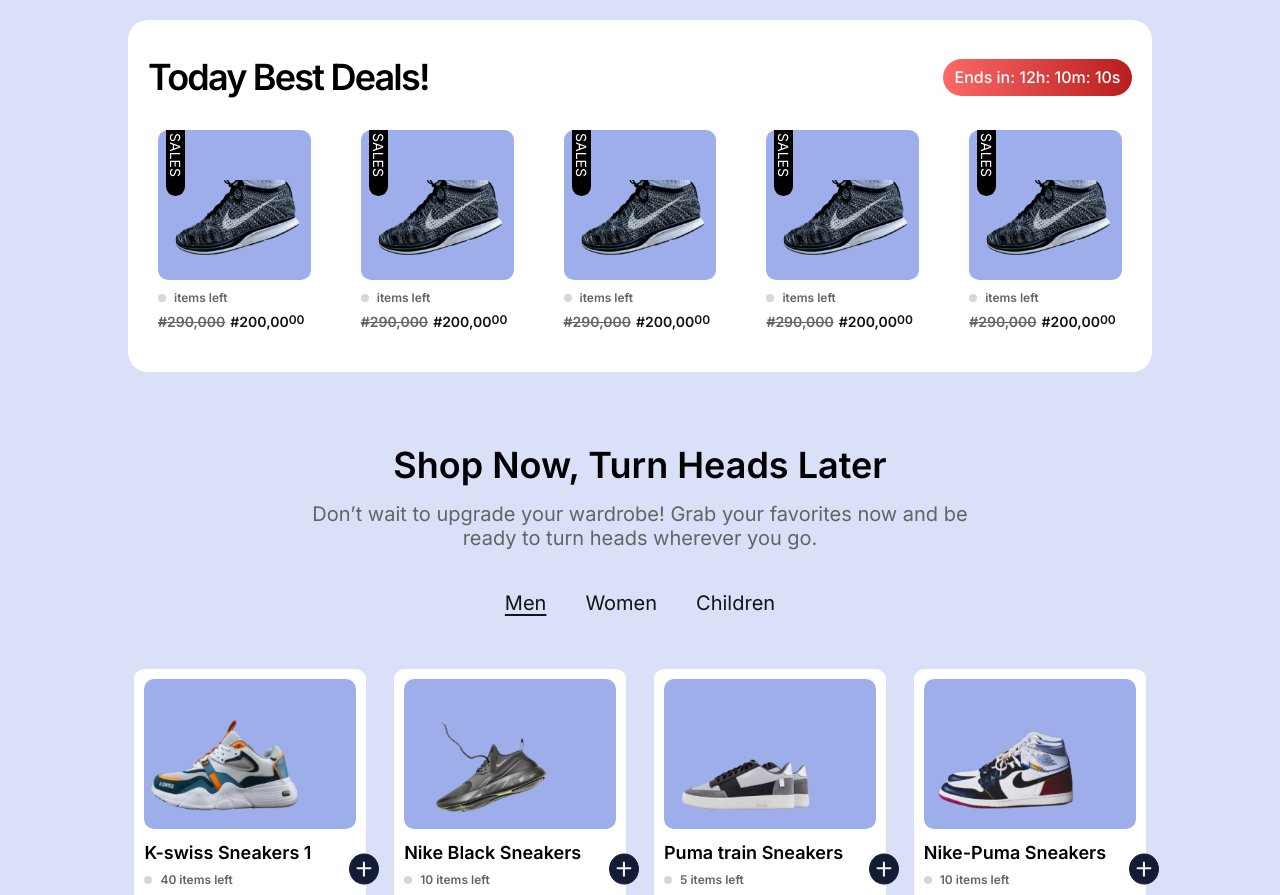
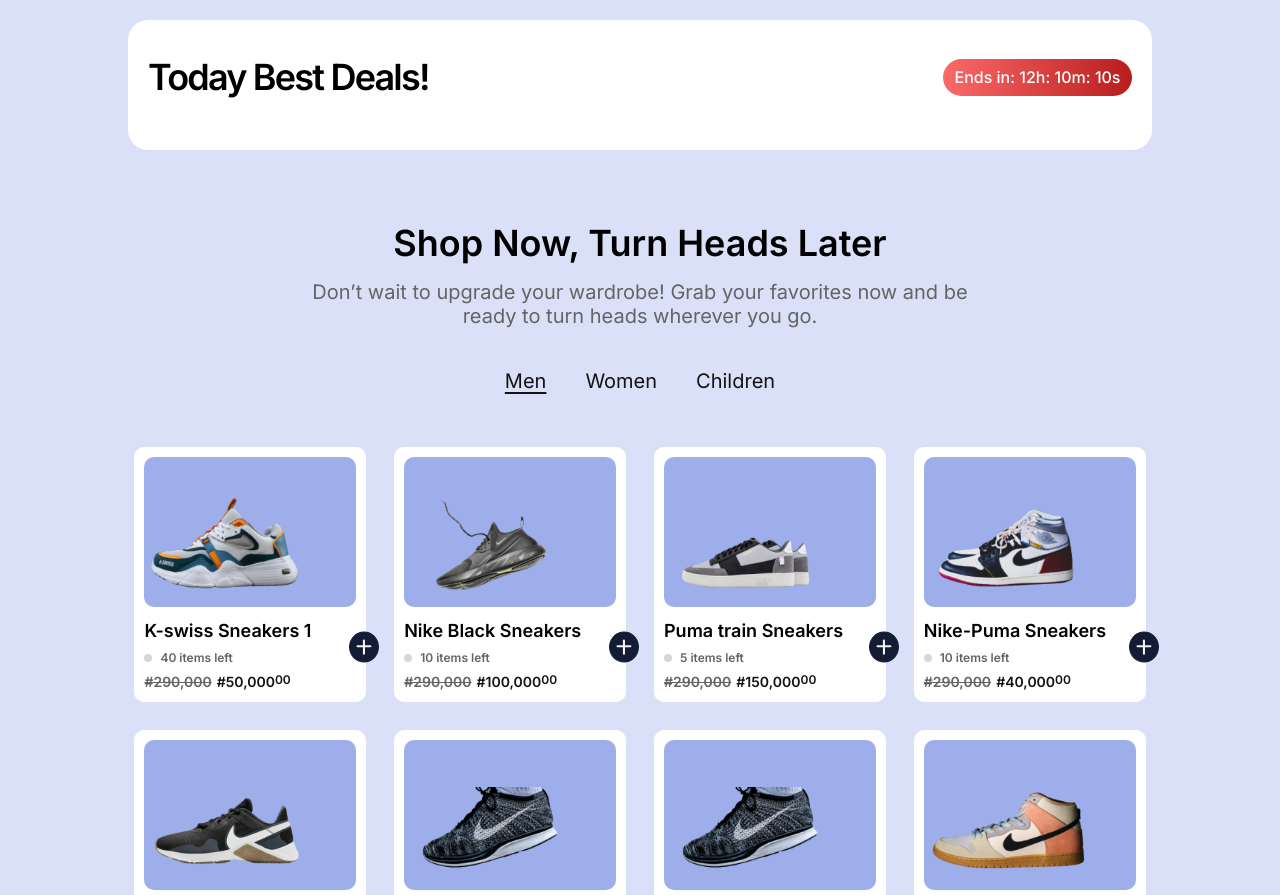
Before and after one commit to professor-12/online_shop, a Next.js app: page / in a window 1280 px wide. Shown: the part 880-1775 px from the top of the page. Built offline with nearby package versions, Linux system fonts and the light colour scheme.

Commit message:
Update carousel.tsx

```diff
--- a/src/components/carousel.tsx
+++ b/src/components/carousel.tsx
@@ -4,11 +4,9 @@
 const Carousel = () => {
     return (
         <div className="grid overflow-hidden grid-flow-col gap-[30px]">
-            <Card />
-            <Card />
-            <Card />
-            <Card />
-            <Card />
+
+
+
         </div>
     );
 };
```
